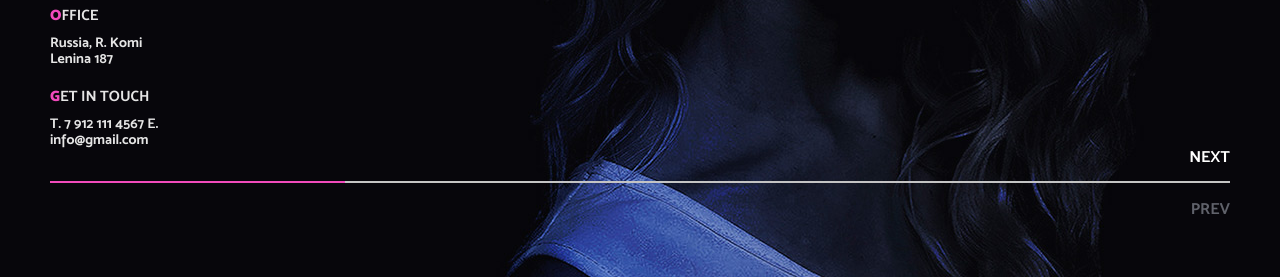
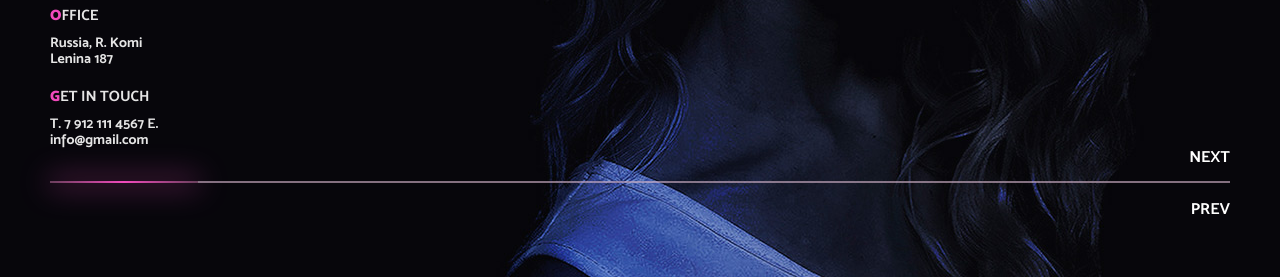
Before and after one commit to dgtal-cat/beauty_job_simple, a plain HTML site: page index.html in a window 1280 px wide. Shown: the part 523-800 px from the top of the page. Drawn offline with Linux system fonts and the light colour scheme.

Commit message:
some visual features for slider stripe

```diff
--- a/assets/css/style.css
+++ b/assets/css/style.css
@@ -292,21 +292,34 @@ slides_list {
     position: absolute;
     right: 0;
     top: 18px;
-    color: #60626B;
+    color: white;
     text-transform: uppercase;
     font-weight: 700;
     cursor: pointer;
 }
 
+.no_select {
+    -webkit-touch-callout: none; /* iOS Safari */
+    -webkit-user-select: none; /* Safari */
+    -khtml-user-select: none; /* Konqueror HTML */
+    -moz-user-select: none; /* Firefox */
+    -ms-user-select: none; /* Internet Explorer/Edge */
+    user-select: none; /* Non-prefixed version, currently
+                                  supported by Chrome and Opera */
+}
+
 .slide_stripe {
     display: inline-block;
     width: 25%;
-    border-bottom: #C4C4C4 solid 2px;
+    border-bottom: rgba(208, 178, 200, 0.62) solid 2px;
     float: left;
 }
 
 .slide_stripe_active {
-    border-bottom: #F14ABC solid 2px;
+    background: linear-gradient(90deg, #a7628e9e, #F14ABC, #a7628e9e);
+    border: none;
+    height: 2px;
+    box-shadow: 0 0 30px 1px #ff58ca;
 }
 
 .slider_counter_block_inside {
--- a/assets/js/main.js
+++ b/assets/js/main.js
@@ -12,7 +12,9 @@ function slideStripeInit () {
         slideStripeItemsList.push(document.createElement('li'));
         slideStripeItemsList[i].className = 'slide_stripe';
         sliderStripe.appendChild(slideStripeItemsList[i]);
+        slideStripeItemsList[i].style.width = 100/maxIndex + '%';
     }
+
     slideStripeItemsList[0].classList.add('slide_stripe_active');
 }
 
--- a/index.html
+++ b/index.html
@@ -7,8 +7,12 @@
     <title>Beauty Job</title>
 </head>
 <body>
-<div class="main_slider_img_block siema">
+<div class="main_slider_img_block">
     <ul class="slides_list">
+        <li class="slide_item"><img src="assets/img/main_background_01.jpg"></li>
+        <li class="slide_item"><img src="assets/img/main_background_02.jpg"></li>
+        <li class="slide_item"><img src="assets/img/main_background_03.jpg"></li>
+        <li class="slide_item"><img src="assets/img/main_background_04.jpg"></li>
         <li class="slide_item"><img src="assets/img/main_background_01.jpg"></li>
         <li class="slide_item"><img src="assets/img/main_background_02.jpg"></li>
         <li class="slide_item"><img src="assets/img/main_background_03.jpg"></li>
@@ -72,8 +76,8 @@
             <ul class="slide_stripe_list">
 
             </ul>
-            <div class="slide_changer_next">next</div>
-            <div class="slide_changer_prev">prev</div>
+            <div class="slide_changer_next no_select">next</div>
+            <div class="slide_changer_prev no_select">prev</div>
         </div>
         <div class="social_links_block">
             <ul class="social_links_list">
```
Also changed, not shown: assets/img/main_background_04.jpg.
